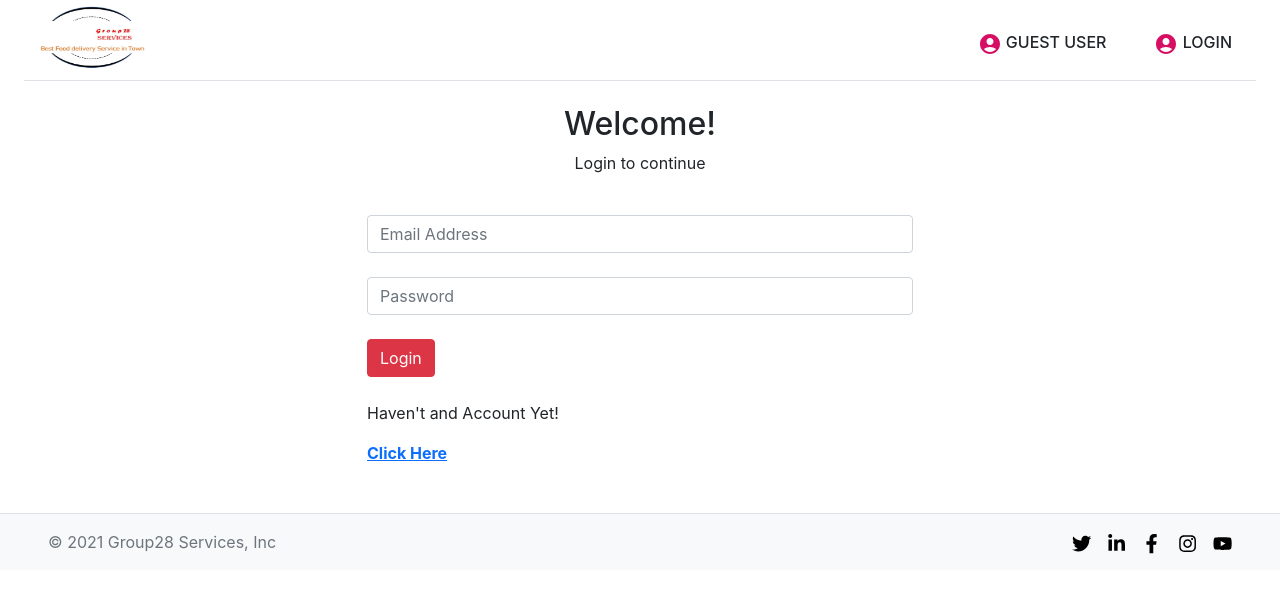
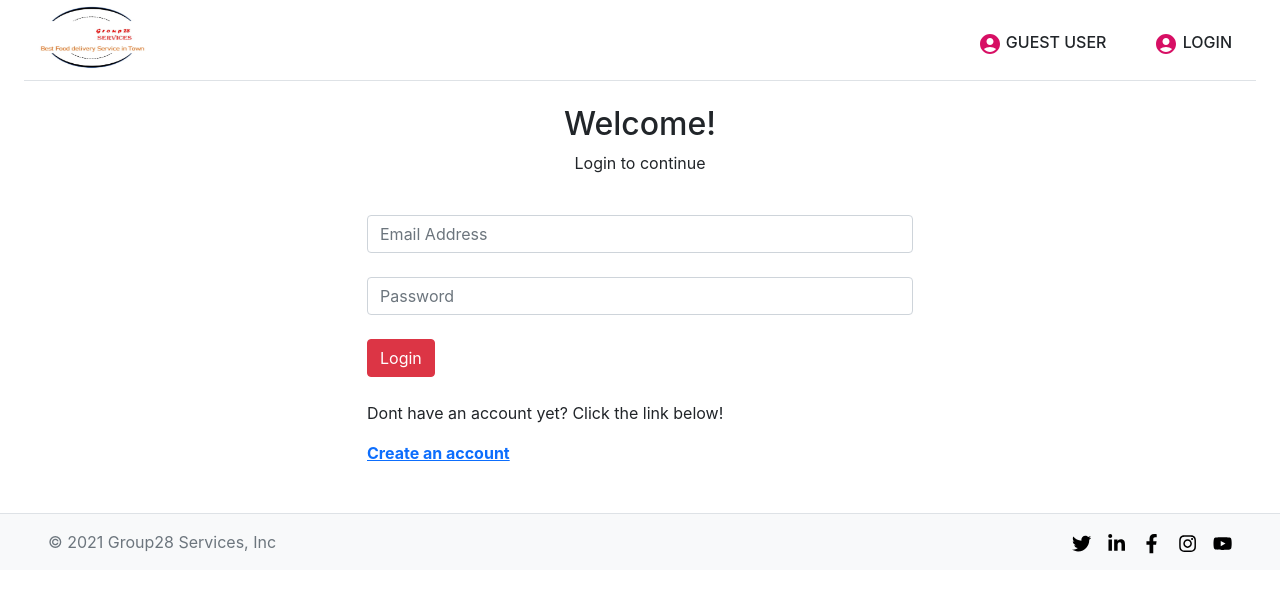
Before and after one commit to TomiLakkakorpi/HerokuAWAProject, a React (Create React App) app: page /login in a window 1280 px wide. Shown: the top 592 px of the page. Built offline with nearby package versions, Linux system fonts and the light colour scheme.

Commit message:
Updated Login
Updated login screen

```diff
--- a/src/components/Login/Login.js
+++ b/src/components/Login/Login.js
@@ -82,9 +82,9 @@ const Login = () => {
               <br />
               <br />
               <div className="">
-                <p>Haven't and Account Yet!</p>{" "}
+                <p>Dont have an account yet? Click the link below!</p>{" "}
                 <Link className="" to="/signup">
-                  <b>Click Here</b>
+                  <b>Create an account</b>
                 </Link>
               </div>
             </form>
```
